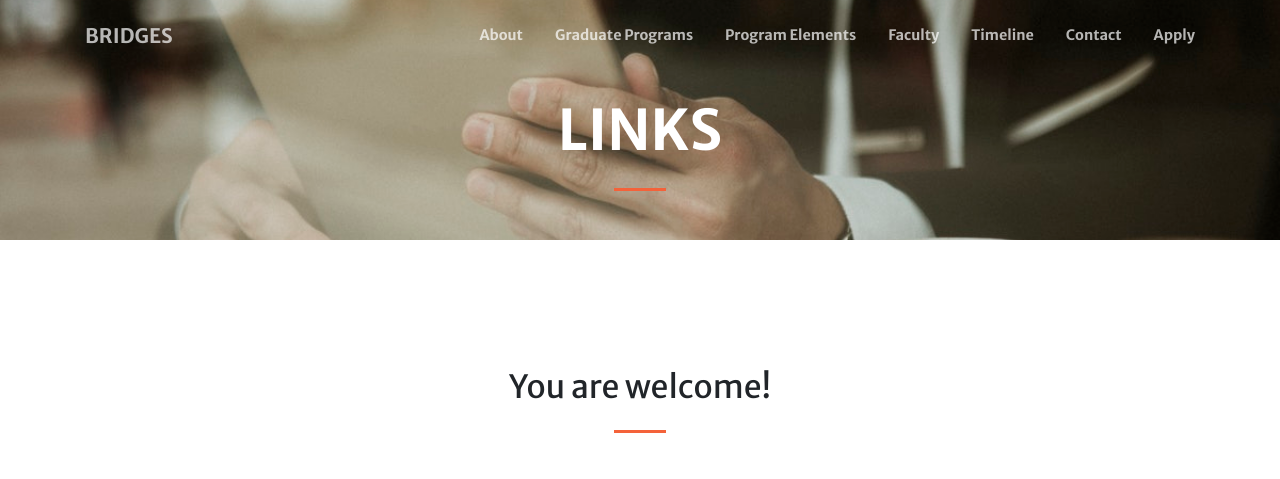
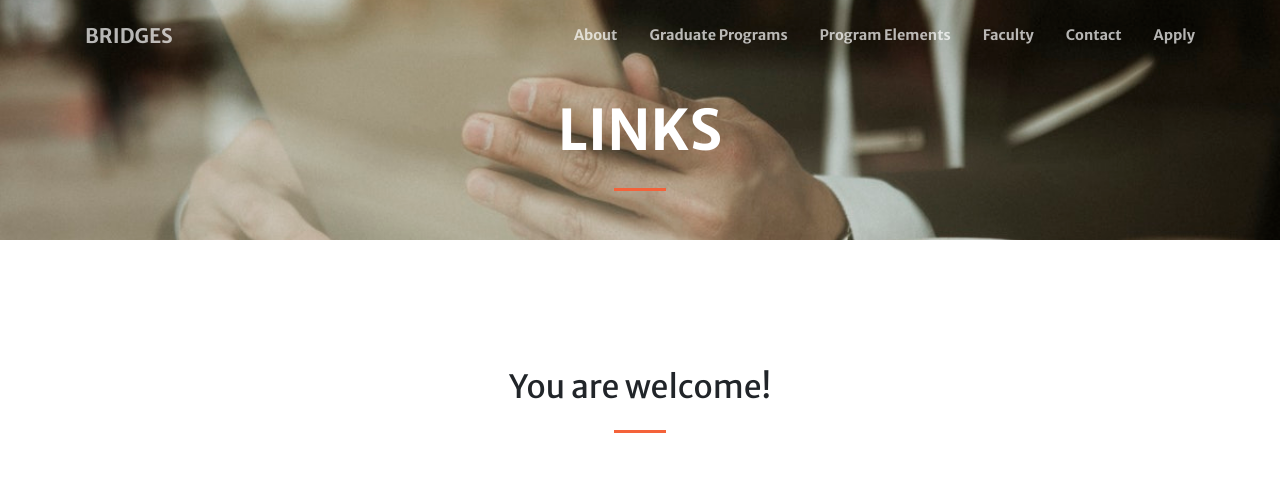
Before and after one commit to ecosystem-genomics/ecosystem-genomics.github.io, a Jekyll site: the page built from links.md, in a window 1280 px wide. Shown: the top 479 px of the page. Built offline with Jekyll 4.4.1, drawn with Linux system fonts in a browser that asks for light colours; nearby versions of some CDN libraries.

Commit message:
Remove timeline

```diff
--- a/_data/menus.yml
+++ b/_data/menus.yml
@@ -11,8 +11,6 @@ header:
   url: /#portfolio
 - title: Faculty
   url: /#members
-- title: Timeline
-  url: /#timeline
 - title: Contact
   url: /#contact
 - title: Apply
```
Also changed, not shown: 2 other files.
